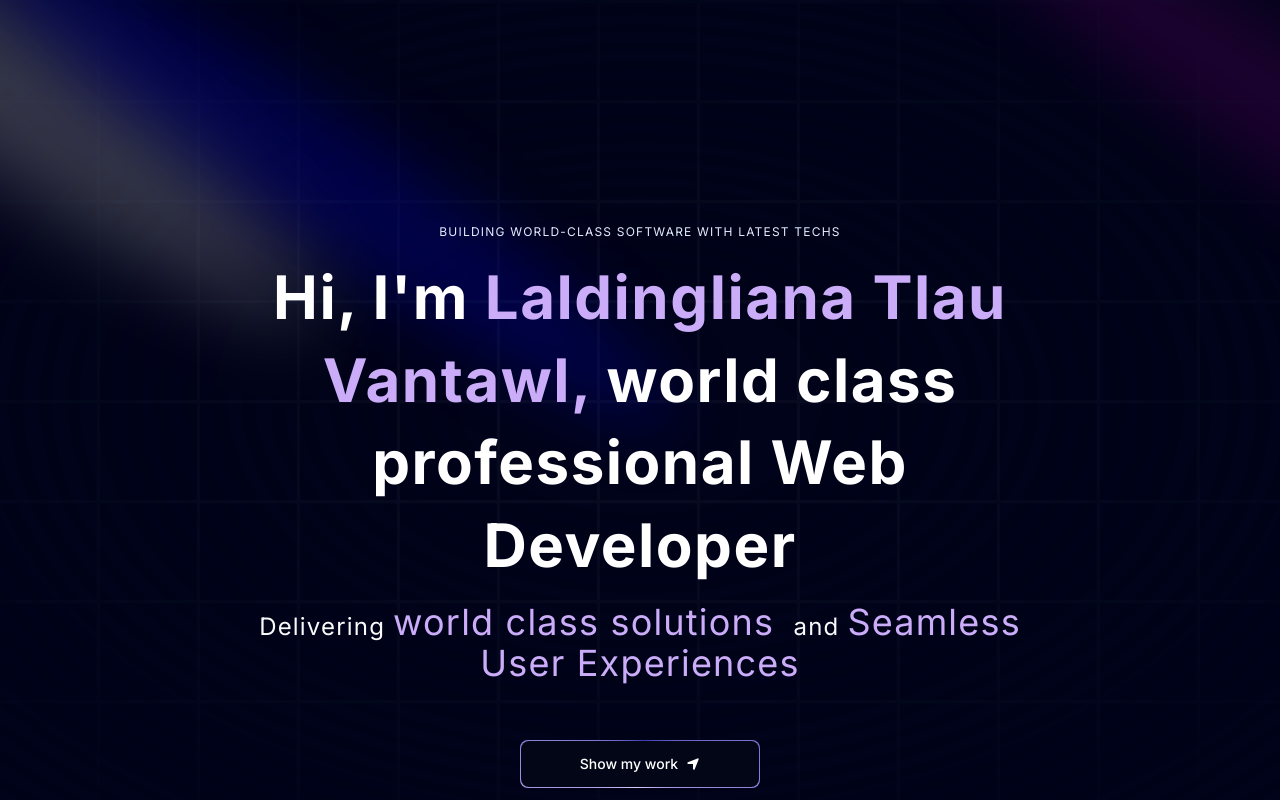
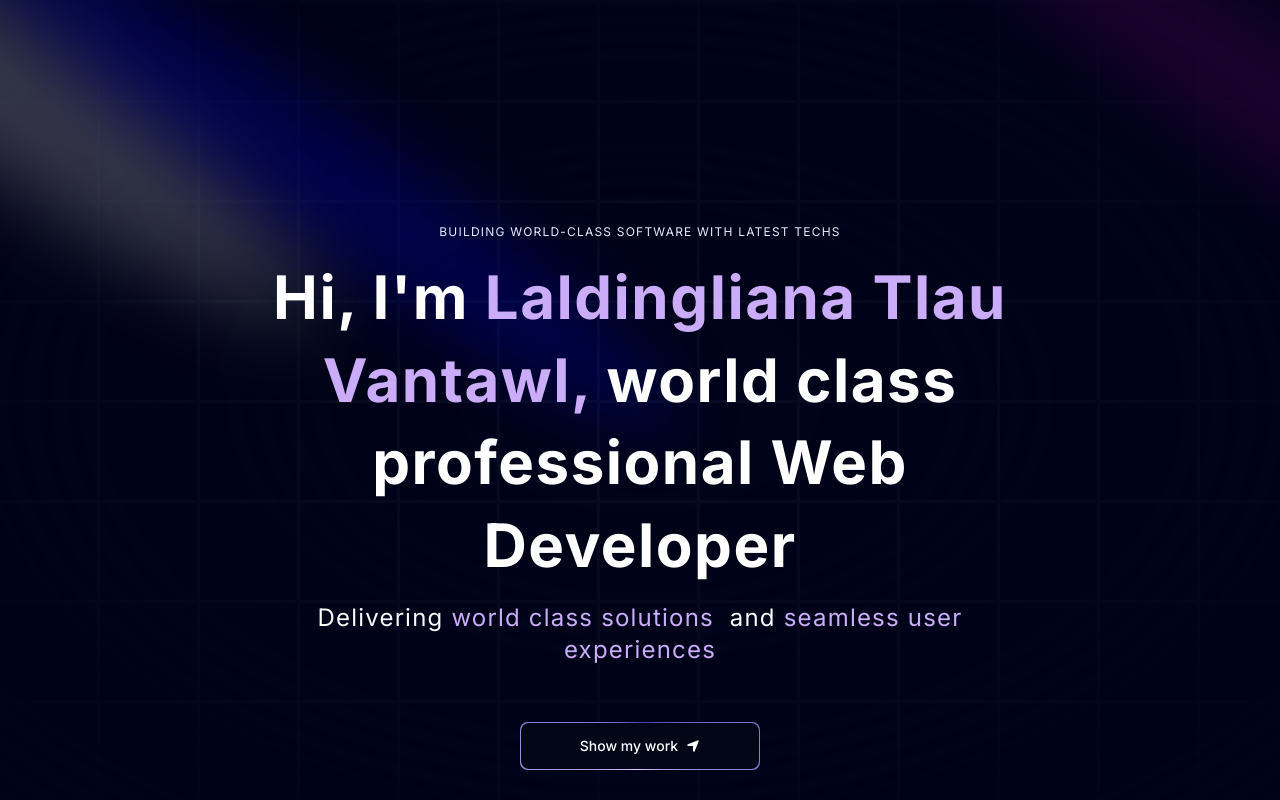
Before and after one commit to pateatlau/nextjs-portfolio, a Next.js app: page / in a window 1280 px wide. Shown: the top 800 px of the page. Built offline with nearby package versions, Linux system fonts and the light colour scheme.

Commit message:
Info about site deploy to AWS S3

```diff
--- a/components/Hero.tsx
+++ b/components/Hero.tsx
@@ -61,14 +61,14 @@ const Hero = () => {
 
           <p className="text-center md:tracking-wider mb-4 text-sm md:text-lg lg:text-2xl">
             Delivering{' '}
-            <span className="text-purple text-4xl">world class solutions </span>
+            <span className="text-purple text-2xl">world class solutions </span>
             &nbsp;and&nbsp;
-            <span className="text-purple text-4xl">
-              Seamless User Experiences
+            <span className="text-purple text-2xl">
+              seamless user experiences
             </span>{' '}
           </p>
 
-          <a href="#about">
+          <a href="https://projects.lalding.com/">
             <MagicButton
               title="Show my work"
               icon={<FaLocationArrow />}
--- a/data/index.ts
+++ b/data/index.ts
@@ -1,6 +1,6 @@
 export const navItems = [
   { name: 'About', link: '#about' },
-  { name: 'Projects', link: '#projects' },
+  { name: 'Projects', link: 'https://projects.lalding.com/' },
   { name: 'Testimonials', link: '#testimonials' },
   { name: 'Contact', link: '#contact' },
 ];
@@ -186,7 +186,7 @@ export const companies = [
   },
   {
     id: 8,
-    name: 'Davint',
+    name: 'Davinta',
     img: '/davinta.jpg',
     nameImg: '/davinta.jpg',
   },
@@ -242,7 +242,7 @@ export const workExperience = [
   },
   {
     id: 6,
-    title: 'Senior Software Engineer, Colective India Pvt. Ltd.',
+    title: 'Senior Software Engineer, Collective India Pvt. Ltd.',
     desc: 'Developed and maintained user-facing features using modern frontend technologies.',
     className: 'md:col-span-2', // change to md:col-span-2
     thumbnail: '/exp2.svg',
```
Also changed, not shown: components/ui/FloatingNavbar.tsx (+13 -13 lines), 1 other file (tests, documents, lock files or other folders).
